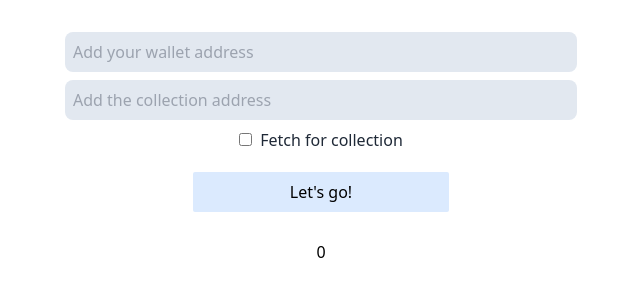
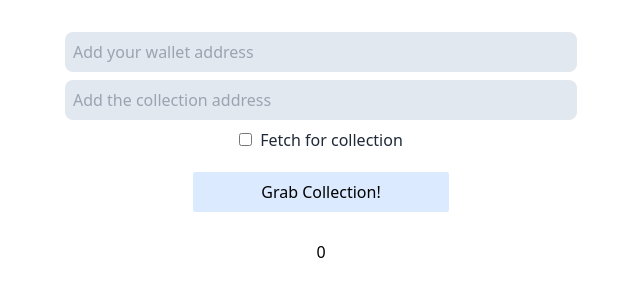
Before and after one commit to EPW80/NFT-Gallery, a Next.js app: page / in a window 1280 px wide. Shown: the top 300 px of the page, without its empty margins (319-959 px from the left). Built offline with nearby package versions, Linux system fonts and the light colour scheme.

Commit message:
initial commit

```diff
--- a/pages/index.jsx
+++ b/pages/index.jsx
@@ -95,7 +95,7 @@ const Home = () => {
             } else fetchNFTs()
           }}
         >
-          Let's go!{' '}
+          Grab Collection!{' '}
         </button>
       </div>
       <div className="mt-4 flex w-5/6 flex-wrap justify-center gap-y-12 gap-x-2">
```
